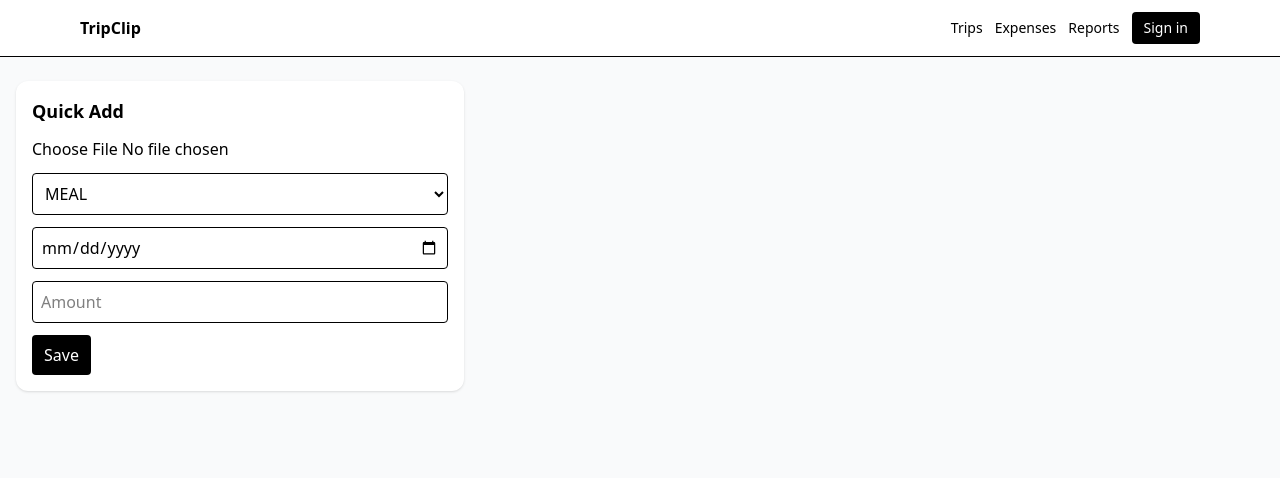
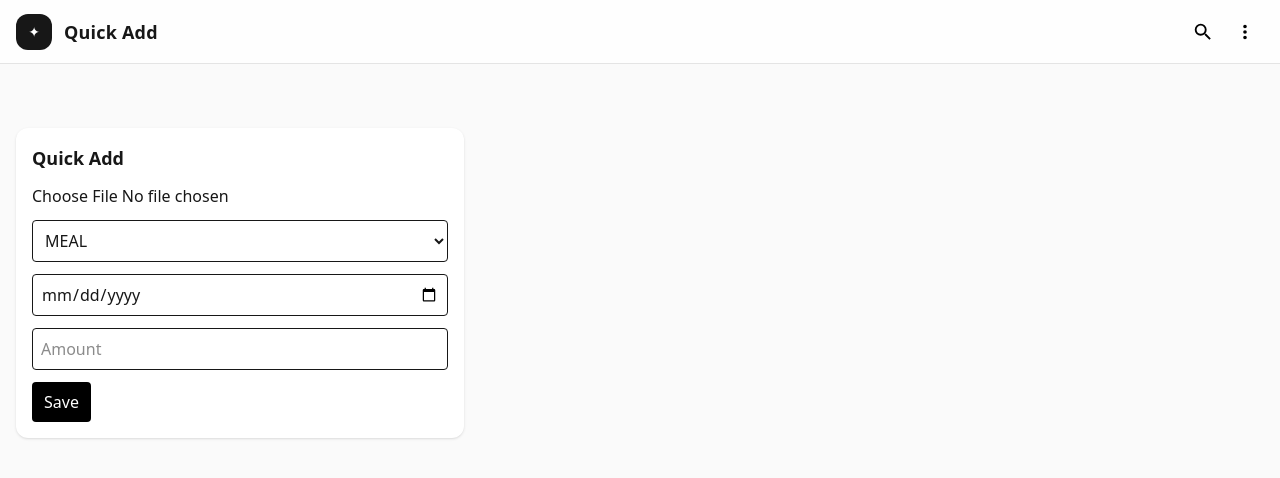
Before and after one commit to eldrmedia/trip-clip, a Next.js app: page /expenses/quick in a window 1280 px wide. Shown: the top 478 px of the page. Built offline with nearby package versions, Linux system fonts and the light colour scheme; no server answers.

Commit message:
feat(shell): tailwind sticky Header and padded main in App Router (no logic changes)

```diff
--- a/src/app/layout.tsx
+++ b/src/app/layout.tsx
@@ -1,4 +1,5 @@
 // src/app/layout.tsx
+import type { Metadata, Viewport } from "next";
 import "./globals.css";
 import type { Metadata } from "next";
 import { Analytics } from "@vercel/analytics/next"
@@ -7,15 +8,24 @@ import { Toaster } from "react-hot-toast";
 
 export const metadata: Metadata = {
   title: "TripClip",
+  description: "Trips, expenses, and reports",
+};
+
+export const viewport: Viewport = {
+  width: "device-width",
+  initialScale: 1,
+  viewportFit: "cover",
 };
 
 export default function RootLayout({ children }: { children: React.ReactNode }) {
   return (
     <html lang="en">
       <Analytics/>
-      <body className="bg-gray-50 min-h-screen">
+      <body className="bg-neutral-50 text-neutral-900 antialiased">
         <Header />
-        <main className="px-4 py-6">{children}</main>
+        <main className="pt-14 md:pt-16 min-h-[100dvh] mx-auto max-w-screen-xl px-4">
+          {children}
+        </main>
         <Toaster position="bottom-right" toastOptions={{ duration: 4000 }} />
       </body>
     </html>
--- a/src/components/Header.tsx
+++ b/src/components/Header.tsx
@@ -1,35 +1,103 @@
-import { getServerSession } from "next-auth";
+"use client";
+
 import Link from "next/link";
-import AccountMenuClient from "./AccountMenuClient";
+import { usePathname } from "next/navigation";
+import { useEffect, useState } from "react";
 
-export default async function Header() {
-  const s = await getServerSession();
-  const user = s?.user as { name?: string | null; email?: string | null; image?: string | null } | undefined;
+/**
+ * Header
+ * - Sticky top bar with contextual title derived from the current route.
+ * - Tailwind-only styling; no extra CSS files.
+ * - No business logic. Pure chrome.
+ */
+export default function Header() {
+  const pathname = usePathname() || "/";
+  const title = deriveTitle(pathname);
+  const [elevated, setElevated] = useState(false);
+
+  useEffect(() => {
+    const onScroll = () => setElevated(window.scrollY > 2);
+    onScroll();
+    window.addEventListener("scroll", onScroll, { passive: true });
+    return () => window.removeEventListener("scroll", onScroll);
+  }, []);
 
   return (
-    <header className="border-b bg-white">
-      <div className="mx-auto flex max-w-6xl items-center justify-between px-4 py-3">
-        <Link href="/" className="font-semibold">
-          TripClip
-        </Link>
+    <header
+      className={[
+        "sticky top-0 z-[100] border-b border-black/10 bg-white/95 backdrop-blur supports-[backdrop-filter]:bg-white/75",
+        elevated ? "shadow-sm" : "shadow-none",
+        "h-14 md:h-16",
+      ].join(" ")}
+    >
+      <div className="mx-auto flex h-full max-w-screen-xl items-center justify-between px-4">
+        {/* Left: Brand + Title */}
+        <div className="flex min-w-0 items-center gap-3">
+          <Link
+            href="/"
+            aria-label="Go to Home page"
+            className="inline-flex h-9 w-9 items-center justify-center rounded-xl bg-neutral-900 text-white"
+          >
+            <span aria-hidden="true" className="text-sm leading-none">✦</span>
+          </Link>
+          <h1
+            className="truncate text-[17px] font-semibold tracking-[0.2px] md:text-lg"
+            aria-live="polite"
+          >
+            {title}
+          </h1>
+        </div>
 
-        <nav className="flex items-center gap-3">
-          <Link href="/trips" className="text-sm hover:underline">Trips</Link>
-          <Link href="/expenses" className="text-sm hover:underline">Expenses</Link>
-          <Link href="/reports" className="text-sm hover:underline">Reports</Link>
-
-          {user ? (
-            <AccountMenuClient name={user.name} email={user.email} image={user.image} />
-          ) : (
-            <Link
-              href="/login"
-              className="rounded bg-black px-3 py-1.5 text-sm text-white"
-            >
-              Sign in
-            </Link>
-          )}
+        {/* Right: Global actions (placeholders—no logic yet) */}
+        <nav className="flex items-center gap-1" aria-label="Global actions">
+          <button
+            className="inline-flex items-center justify-center rounded-xl p-2 hover:bg-black/5 focus-visible:outline focus-visible:outline-2 focus-visible:outline-blue-600"
+            aria-label="Search"
+          >
+            <svg viewBox="0 0 24 24" width="22" height="22" role="img" aria-hidden="true">
+              <path d="M15.5 14h-.79l-.28-.27A6.471 6.471 0 0 0 16 9.5 6.5 6.5 0 1 0 9.5 16c1.61 0 3.09-.59 4.23-1.57l.27.28v.79l5 4.99L20.49 19l-4.99-5Zm-6 0C7.01 14 5 11.99 5 9.5S7.01 5 9.5 5 14 7.01 14 9.5 11.99 14 9.5 14Z" />
+            </svg>
+          </button>
+          <button
+            className="inline-flex items-center justify-center rounded-xl p-2 hover:bg-black/5 focus-visible:outline focus-visible:outline-2 focus-visible:outline-blue-600"
+            aria-label="More options"
+          >
+            <svg viewBox="0 0 24 24" width="22" height="22" role="img" aria-hidden="true">
+              <path d="M12 8a2 2 0 110-4 2 2 0 010 4Zm0 6a2 2 0 110-4 2 2 0 010 4Zm0 6a2 2 0 110-4 2 2 0 010 4Z" />
+            </svg>
+          </button>
         </nav>
       </div>
     </header>
   );
 }
+
+function deriveTitle(path: string): string {
+  if (path === "/" || path.startsWith("/trips")) {
+    if (path === "/trips") return "Dashboard";
+    if (path === "/trips/new") return "New Trip";
+    if (/^\/trips\/[^/]+$/.test(path)) return "Trip Details";
+    return "Trips";
+  }
+  if (path.startsWith("/expenses")) {
+    if (path === "/expenses") return "Expenses";
+    if (path === "/expenses/new") return "New Expense";
+    if (path === "/expenses/quick") return "Quick Add";
+    if (/^\/expenses\/[^/]+\/edit$/.test(path)) return "Edit Expense";
+    return "Expenses";
+  }
+  if (path.startsWith("/reports")) {
+    if (path === "/reports") return "Reports";
+    if (/^\/reports\/[^/]+$/.test(path)) return "Report";
+    return "Reports";
+  }
+  if (path.startsWith("/settings")) {
+    if (path.endsWith("/profile")) return "Profile Settings";
+    if (path.endsWith("/google")) return "Google Settings";
+    return "Settings";
+  }
+  if (path === "/activity") return "Activity";
+  if (path === "/health") return "Health";
+  if (path === "/login") return "Login";
+  return "App";
+}
```
